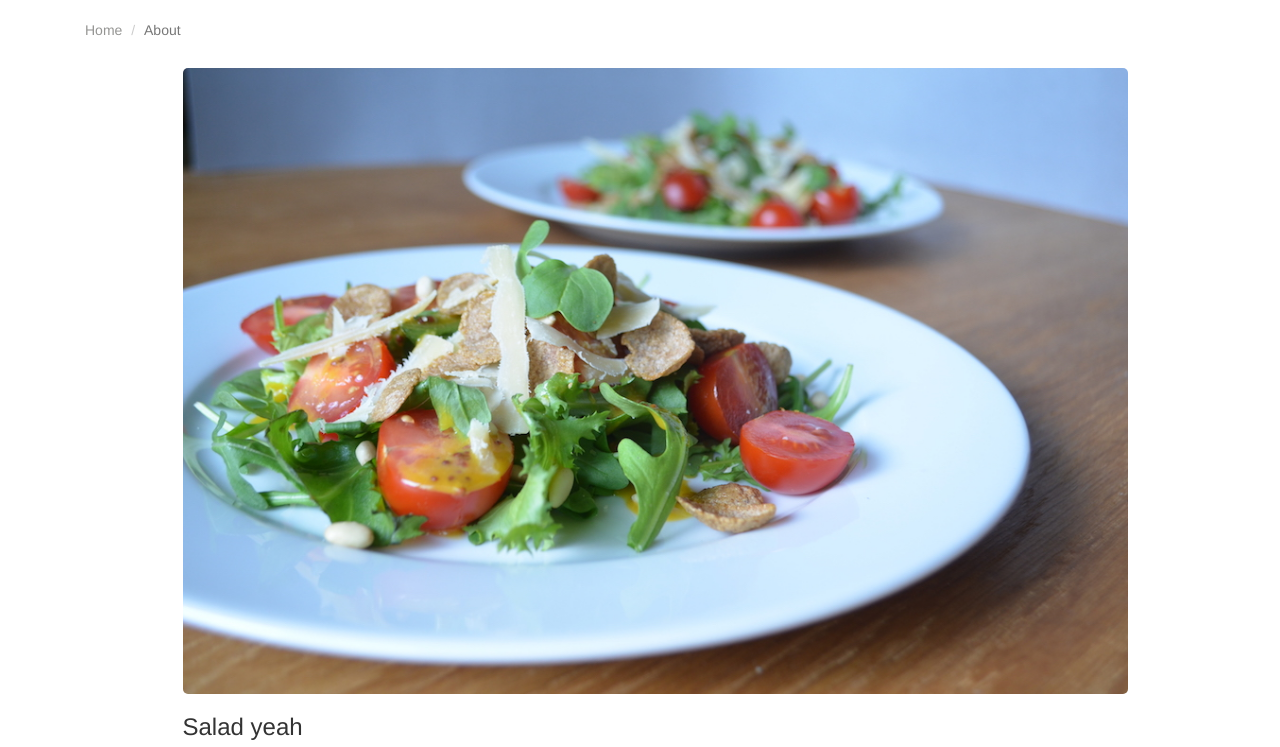
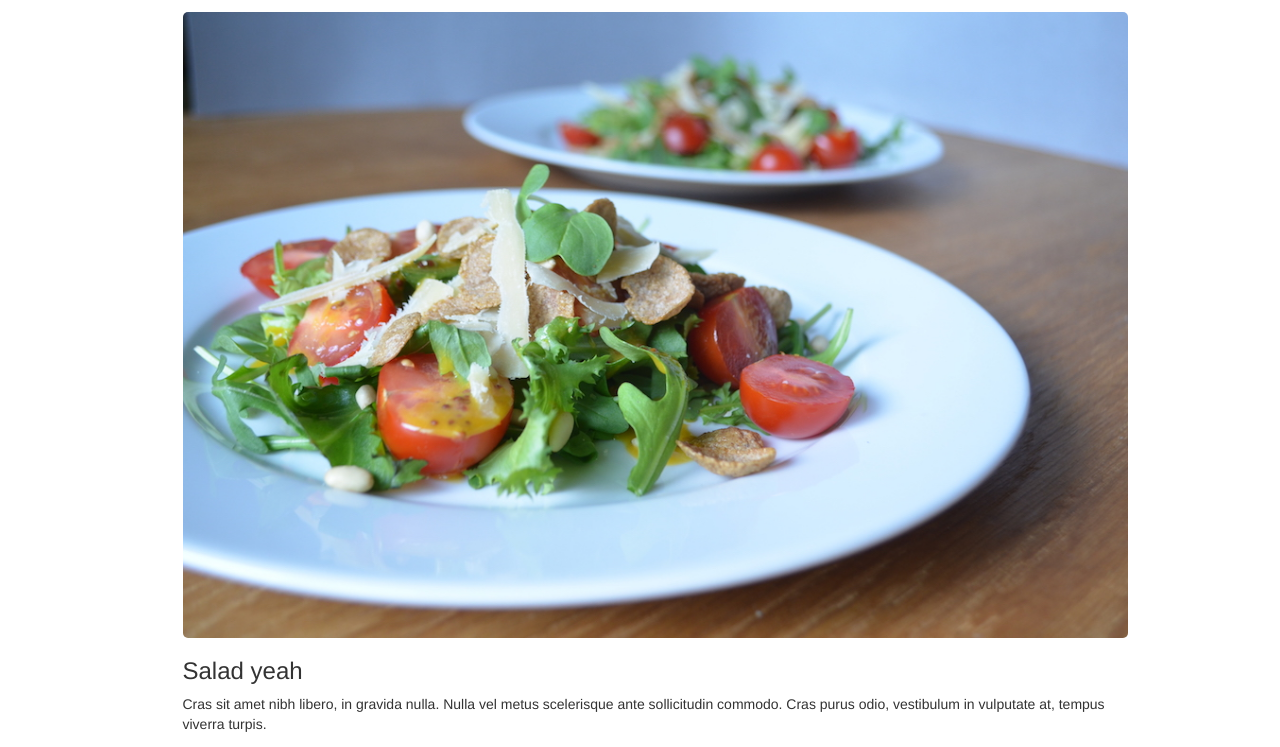
Before and after one commit to Ninuce/lottapleasure, a website: page fresh-salad-mustard.html in a window 1280 px wide. Shown: the part 58-805 px from the top of the page. Drawn offline with Linux system fonts and the light colour scheme.

Commit message:
Removed breadcrumbs

```diff
--- a/fresh-salad-mustard.html
+++ b/fresh-salad-mustard.html
@@ -52,17 +52,6 @@
     </nav>
 
     <div class="container wrapper">
-      <div class="row">
-
-        <div class="col-xs-12">
-          <ol class="breadcrumb">
-            <li><a href="index.html">Home</a></li>
-            <li class="active">About</a></li>
-          </ol>
-        </div>
-      </div>
-
-
       <div class="container">
         <div class="row row-content">
 
```
